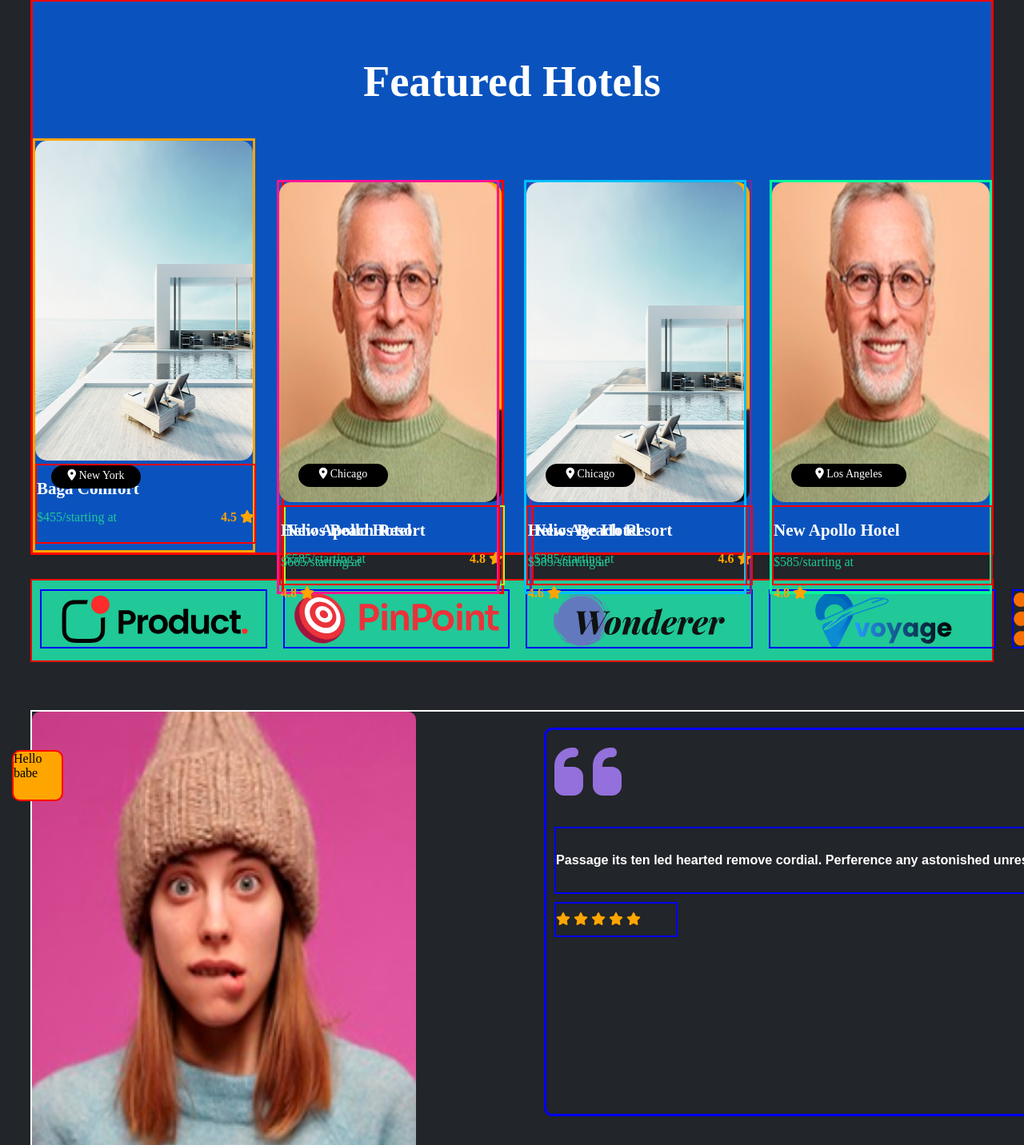
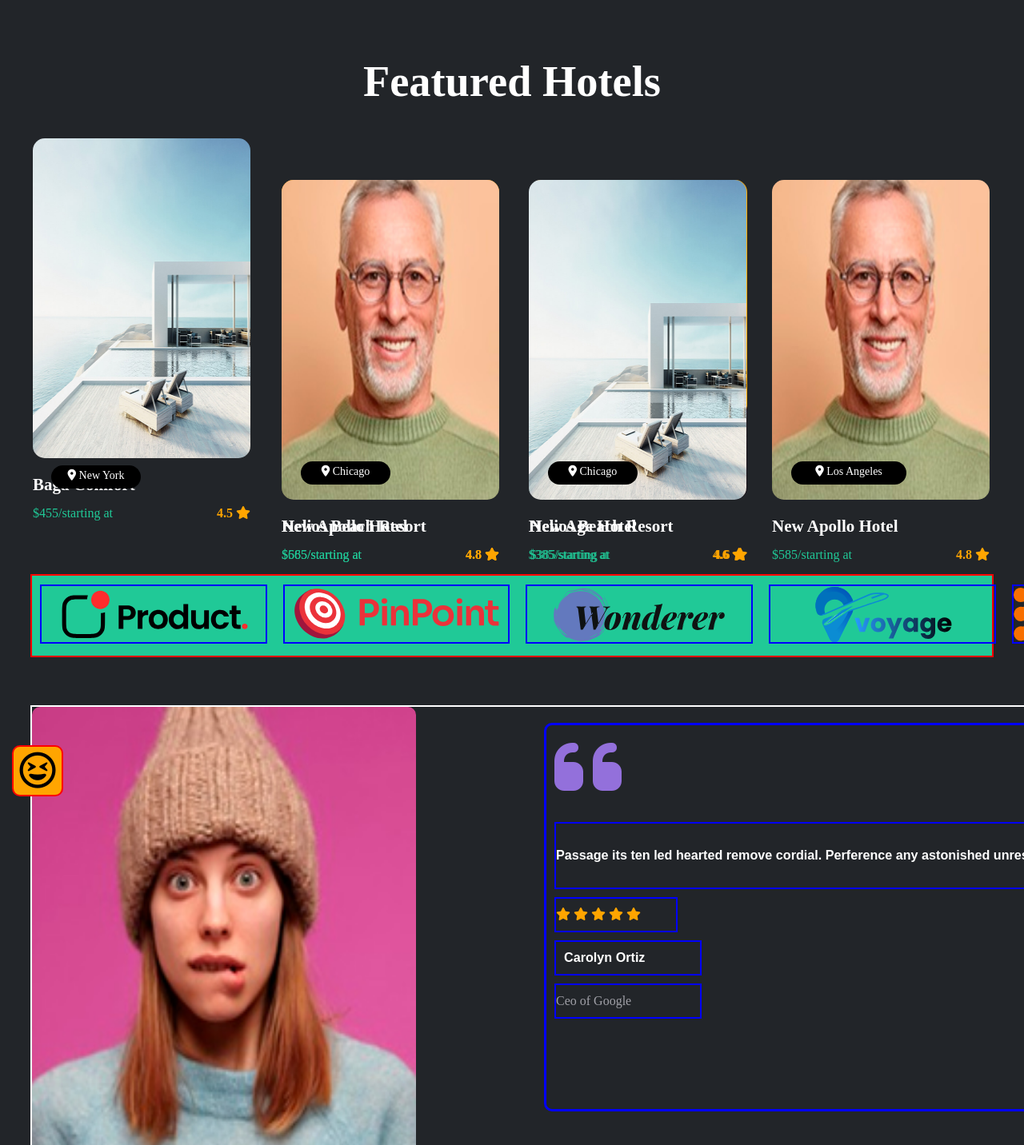
Before and after one commit to pokhengly/booking, a plain HTML site: page index.html in a window 1280 px wide. Shown: the part 1879-3311 px from the top of the page at 80% size. Drawn offline with Linux system fonts and the light colour scheme.

Commit message:
add some code

```diff
--- a/css/style.css
+++ b/css/style.css
@@ -646,10 +646,10 @@ h5{
 
 .section-two-absolute-right{
     position: absolute;
-    border: 3px solid blue;
+    /*border: 3px solid blue;*/
     width: 57%;
     height: auto;
-    background-color: pink;
+    /*background-color: pink;*/
     right: 30px;
     top: 65rem !important
 }
@@ -662,7 +662,7 @@ h5{
 }
 
 .section-two-absolute-inner-head{
-    background-color: #0a53be;
+    /*background-color: #0a53be;*/
     /*width: 65%;*/
     color: #a1a1a8;
 }
@@ -675,7 +675,7 @@ h5{
 }
 
 .quality-food{
-    border: 3px solid red;
+    /*border: 3px solid red;*/
     width: 47.5%;
     height: 39.3%;
     color: white;
@@ -699,7 +699,7 @@ h5{
 }
 .quick-services{
     position: absolute;
-    border: 3px solid red;
+    /*border: 3px solid red;*/
     /*background-color: #6f42c1;*/
     width: 47.5%;
     height: 27.3%;
@@ -725,7 +725,7 @@ h5{
 }
 
 .high-security{
-    border: 3px solid red;
+    /*border: 3px solid red;*/
     width: 47.5%;
     height: 39.3%;
     color: white;
@@ -747,7 +747,7 @@ h5{
 
 .hours-alert{
     position: absolute;
-    border: 3px solid red;
+    /*border: 3px solid red;*/
     /*background-color: #6f42c1;*/
     width: 47.5%;
     height: 27.3%;
@@ -776,8 +776,9 @@ h5{
 /*section three*/
 .section-three{
     margin: 30px;
-    border: 3px solid red;
-    background-color: #0a53be;
+    /*bc change*/
+    border: 3px solid #222529;
+    /*background-color: #0a53be;*/
     height: auto;
 }
 .section-three-head{
@@ -792,7 +793,7 @@ h5{
 }
 
 .inner-right1{
-    border: 3px solid orange;
+    /*border: 3px solid orange;*/
     left: 40px;
     height: 32rem;
     width: 17rem;
@@ -823,7 +824,7 @@ h5{
     color: white;
 }
 .inner-right1-box{
-    border: 2px solid red;
+    /*border: 2px solid red;*/
     left: 40px;
     height: 6rem;
     width: 17rem;
@@ -847,7 +848,7 @@ h5{
 
 .inner-right2{
     position: absolute;
-    border: 3px solid red;
+    /*border: 3px solid red;*/
     left: 22rem;
     height: 32rem;
     width: 17rem;
@@ -881,7 +882,7 @@ h5{
     color: white;
 }
 .inner-right2-box{
-    border: 2px solid greenyellow;
+    /*border: 2px solid greenyellow;*/
     left: 22rem;
     height: 6rem;
     width: 17rem;
@@ -905,7 +906,7 @@ h5{
 
 .inner-right3{
     position: absolute;
-    border:3px solid rebeccapurple;
+    /*border:3px solid rebeccapurple;*/
     top: 131.5rem;
     left: 41.4rem;
     height: 32rem;
@@ -957,7 +958,7 @@ h5{
     color: white;
 }
 .inner-right3-box{
-    border: 2px solid red;
+    /*border: 2px solid red;*/
     left: 41.4rem;
     height: 6rem;
     width: 17rem;
@@ -981,7 +982,7 @@ h5{
 
 .inner-right4{
     position: absolute;
-    border: 3px solid deeppink;
+    /*border: 3px solid deeppink;*/
     top: 131.5rem;
     right: 41rem;
     height: 32rem;
@@ -1015,7 +1016,7 @@ h5{
     color: white;
 }
 .inner-right4-box{
-    border: 2px solid red;
+    /*border: 2px solid red;*/
     right: 41rem;
     height: 6rem;
     width: 17rem;
@@ -1024,7 +1025,7 @@ h5{
     color: white;
     font-size: 14px;
 }
-.text-body-inner-left4{
+.text-body-inner-right4{
     display: flex;
     align-items: center;
     justify-content: space-between;
@@ -1039,7 +1040,7 @@ h5{
 
 .inner-right5{
     position: absolute;
-    border: 3px solid deepskyblue;
+    /*border: 3px solid deepskyblue;*/
     top: 131.5rem;
     right: 21.7rem;
     height: 32rem;
@@ -1074,7 +1075,7 @@ h5{
     color: white;
 }
 .inner-right5-box{
-    border: 2px solid red;
+    /*border: 2px solid red;*/
     right: 21.7rem;
     height: 6rem;
     width: 17rem;
@@ -1083,7 +1084,7 @@ h5{
     color: white;
     font-size: 14px;
 }
-.text-body-inner-left5{
+.text-body-inner-right5{
     display: flex;
     align-items: center;
     justify-content: space-between;
@@ -1098,16 +1099,16 @@ h5{
 
 .inner-right6{
     position: absolute;
-    border: 3px solid mediumspringgreen;
+    /*border: 3px solid mediumspringgreen;*/
     top: 131.5rem;
-    right:40px;
+    right:43px;
     height: 32rem;
     width: 17rem;
 }
 .section-three-card-absolute-inner-right6{
     /*position: absolute;*/
     /*top: 131.5rem;*/
-    right:40px;
+    right:43px;
     /*border: 3px solid mediumspringgreen;*/
     border-radius: 15px;
     height: 25rem;
@@ -1132,7 +1133,7 @@ h5{
     color: white;
 }
 .inner-right6-box{
-    border: 2px solid red;
+    /*border: 2px solid red;*/
     left: 41.4rem;
     height: 6rem;
     width: 17rem;
@@ -1141,7 +1142,7 @@ h5{
     color: white;
     font-size: 14px;
 }
-.text-body-inner-left6{
+.text-body-inner-right6{
     display: flex;
     align-items: center;
     justify-content: space-between;
@@ -1204,6 +1205,10 @@ h5{
     border-radius: 10px;
     height: 60px;
     width: 60px;
+    display: flex;
+    align-items: center;
+    justify-content: center;
+    font-size: 45px;
 }
 .display-3{
     color: mediumpurple;
@@ -1237,4 +1242,23 @@ h5{
     align-items: center;
     color: orange;
 }
+.carolyn-ortiz{
+    border: 2px solid blue;
+    margin: 10px;
+    height: 40px;
+    width: 180px;
+    display: flex;
+    align-items: center;
+    color: white;
+
+}
+.inner-carolyn-ortiz{
+    border: 2px solid blue;
+    margin: 10px;
+    height: 40px;
+    width: 180px;
+    display: flex;
+    align-items: center;
+    color: #a1a1a8;
+}
 /*end class five*/
--- a/index.html
+++ b/index.html
@@ -740,7 +740,7 @@
         <div class="section-five-absolute">
             <img class="section-five-absolute-inner-left" src="images/14.jpg" alt="photo">
             <div class="absolute-inner-section-five-left">
-                Hello babe
+                <i class="fa-regular fa-face-grin-squint"></i>
             </div>
         </div>
 
@@ -762,6 +762,15 @@
                     </div>
                 </div>
 
+                <div class="carolyn-ortiz">
+                    <h5>Carolyn Ortiz</h5>
+                </div>
+                <div class="inner-carolyn-ortiz">
+                    <p>Ceo of Google</p>
+                </div>
+
+
+
             </div>
         </div>
 
```
